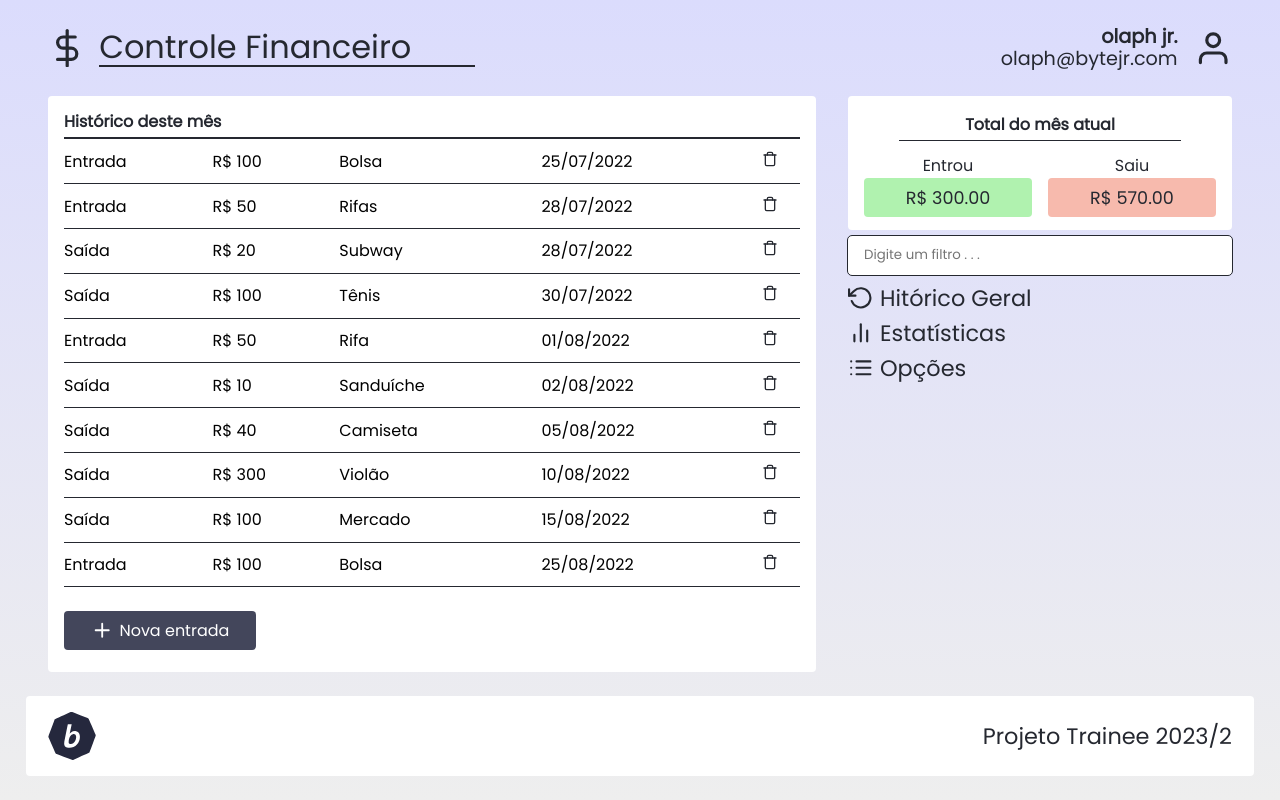
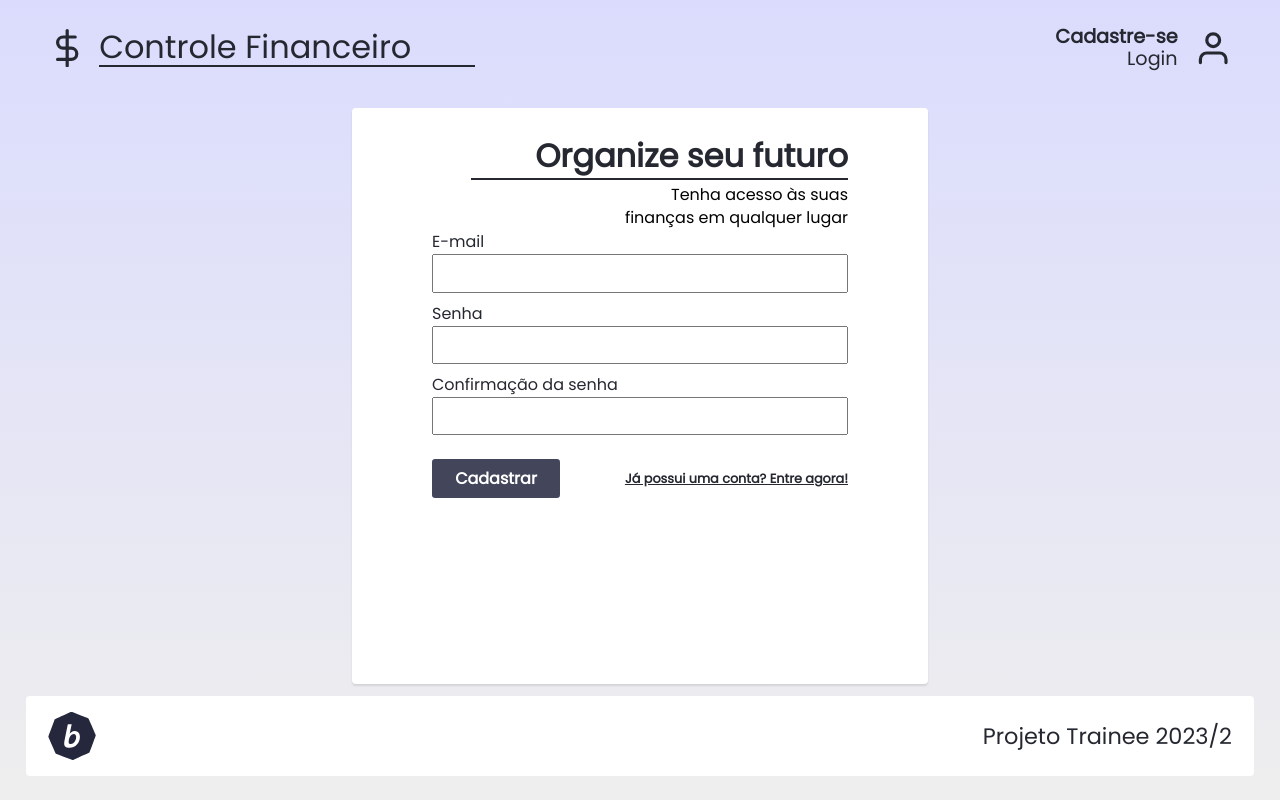
Before and after one commit to DaviSant0s/Finance, a React (Vite) app: page / in a window 1280 px wide. Built offline with nearby package versions, Linux system fonts and the light colour scheme.

Commit message:
finalização do Projeto

```diff
--- a/package.json
+++ b/package.json
@@ -13,6 +13,7 @@
     "react-dom": "^18.2.0",
     "react-icons": "^4.7.1",
     "react-modal": "^3.16.1",
+    "react-router-dom": "^6.8.2",
     "sass": "^1.58.3"
   },
   "devDependencies": {
--- a/src/App.jsx
+++ b/src/App.jsx
@@ -1,4 +1,6 @@
 import Modal from 'react-modal';
+
+import { BrowserRouter, Routes, Route, Navigate } from 'react-router-dom';
 
 import { Login } from './pages/login';
 import { Dashboard } from './pages/dashboard';
@@ -9,8 +11,15 @@ Modal.setAppElement('#root');
 function App() {
   return (
     <div className='div'>
-      {/* <Login/> */}
-      <Dashboard/>
+      <BrowserRouter>
+        <Routes>
+          <Route path='/' element={<Login/>}/>
+          <Route path='/dashboard' element={<Dashboard/>}/>
+          <Route path='*' element={<Navigate to='/'/>}/>
+
+
+        </Routes>
+      </BrowserRouter>
     </div>
   )
 }
--- a/src/pages/dashboard/index.jsx
+++ b/src/pages/dashboard/index.jsx
@@ -172,11 +172,17 @@ export function Dashboard() {
                                 filteredData.map(function(item){
                                     return(
                                         <tr key={item.id}>
-                                            <td>{item.income ? 'Entrada': 'Saída'}</td>
-                                            <td>R$ {item.value}</td>
-                                            <td>{item.description}</td>
-                                            <td>{item.date}</td>
-                                            <td><FiTrash onClick={() => {
+                                            <td
+                                              className={item.income ? 'green': 'red'}
+                                              style={{ width: '15%' }}
+                                            >
+                                              {item.income ? 'Entrada': 'Saída'}j
+                                            </td>
+
+                                            <td style={{ width: '20%' }} >R$ {item.value}</td>
+                                            <td style={{ width: '32.5%'}} className='desc' >{item.description}</td>
+                                            <td style={{ width: '25%' }} >{item.date}</td>
+                                            <td style={{ width: '7.5%' }} ><FiTrash onClick={() => {
                                               handleDelete(item.id);
                                             }}/></td>
                                         </tr>
--- a/src/pages/dashboard/style.scss
+++ b/src/pages/dashboard/style.scss
@@ -73,6 +73,15 @@
                 cursor: pointer;
                 transform: scale(1.1);
               }
+            }
+
+            &.green{
+              text-shadow: 0 3px 3px #55EE55;
+
+            }
+
+            &.red{
+              text-shadow: 0 3px 3px #EE5555;
             }
           }
         }
--- a/src/pages/login/index.jsx
+++ b/src/pages/login/index.jsx
@@ -1,9 +1,19 @@
+import { useNavigate } from 'react-router-dom';
+
 import { Header } from '../../components/Header'
 import { Footer } from '../../components/Footer'
 
 import './style.scss'
+import { Dashboard } from '../dashboard';
 
 export function Login() {
+    const navigate = useNavigate();
+
+    function handleLogin(event){
+        event.preventDefault();
+        navigate('/dashboard');
+    }
+
     return(
         <div className="login-container">
             <Header email='Login' name='Cadastre-se'/>
@@ -14,20 +24,20 @@ export function Login() {
                     <p>finanças em qualquer lugar</p>
                 </div>
 
-                <form className='login-form'>
+                <form className='login-form' onSubmit={handleLogin}>
                     <label htmlFor="email">
                         <span>E-mail </span>
-                        <input type="text" id="email" />
+                        <input type="email" id="email" required/>
                     </label>
 
                     <label htmlFor="password">
                         <span>Senha </span>
-                        <input type="text" id="password" />
+                        <input type="text" id="password" required/>
                     </label>
 
                     <label htmlFor="password-confirmation">
                         <span>Confirmação da senha </span>
-                        <input type="text" id="password-confirmation" />
+                        <input type="text" id="password-confirmation" required/>
                     </label>
 
                     <fieldset>
```
Also changed, not shown: 1 other file (tests, documents, lock files or other folders).
